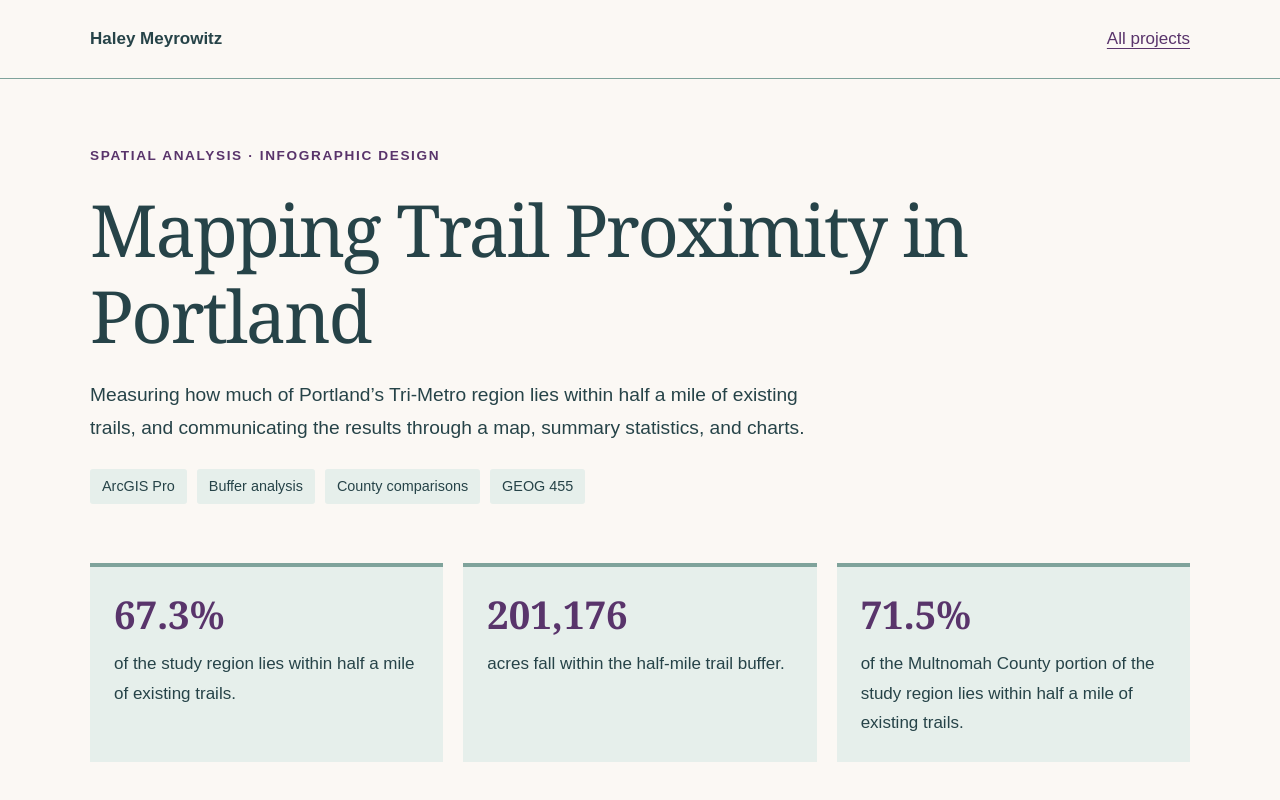
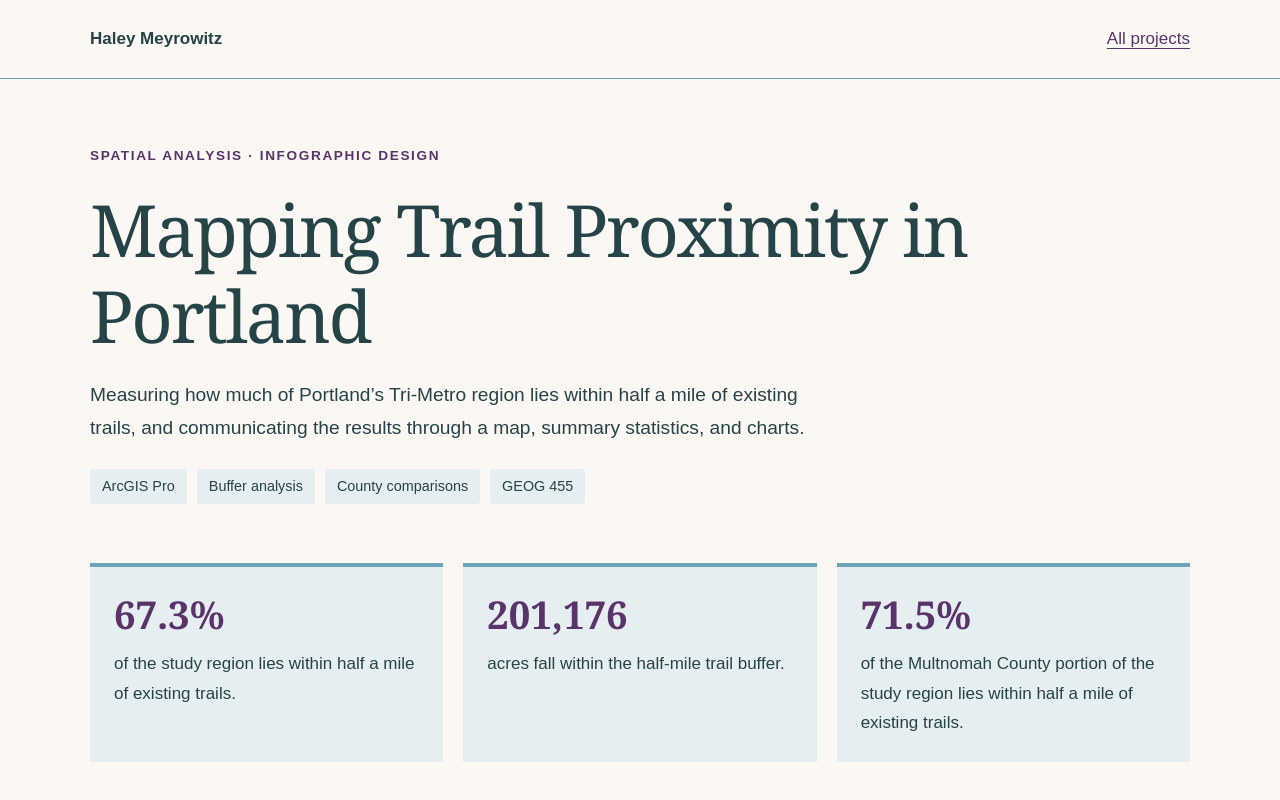
Before and after one commit to HaleyElis/gis-portfolio, a plain HTML site: page portland-trails.html in a window 1280 px wide. Shown: the top 800 px of the page. Drawn offline with Linux system fonts and the light colour scheme; grey boxes are pictures that could not be loaded.

Commit message:
Update CSS variable for blue color

```diff
--- a/portland-trails.html
+++ b/portland-trails.html
@@ -9,11 +9,11 @@
 
   <style>
     :root {
-  --blue: #7FA39B;
+  --blue: #6DA5B4;
+  --pale: #E5EFF1;
   --teal: #264348;
   --ivory: #FBF8F4;
   --burgundy: #59346B;
-  --pale: #E6EFEB;
 }
 
     * { box-sizing: border-box; }
```
